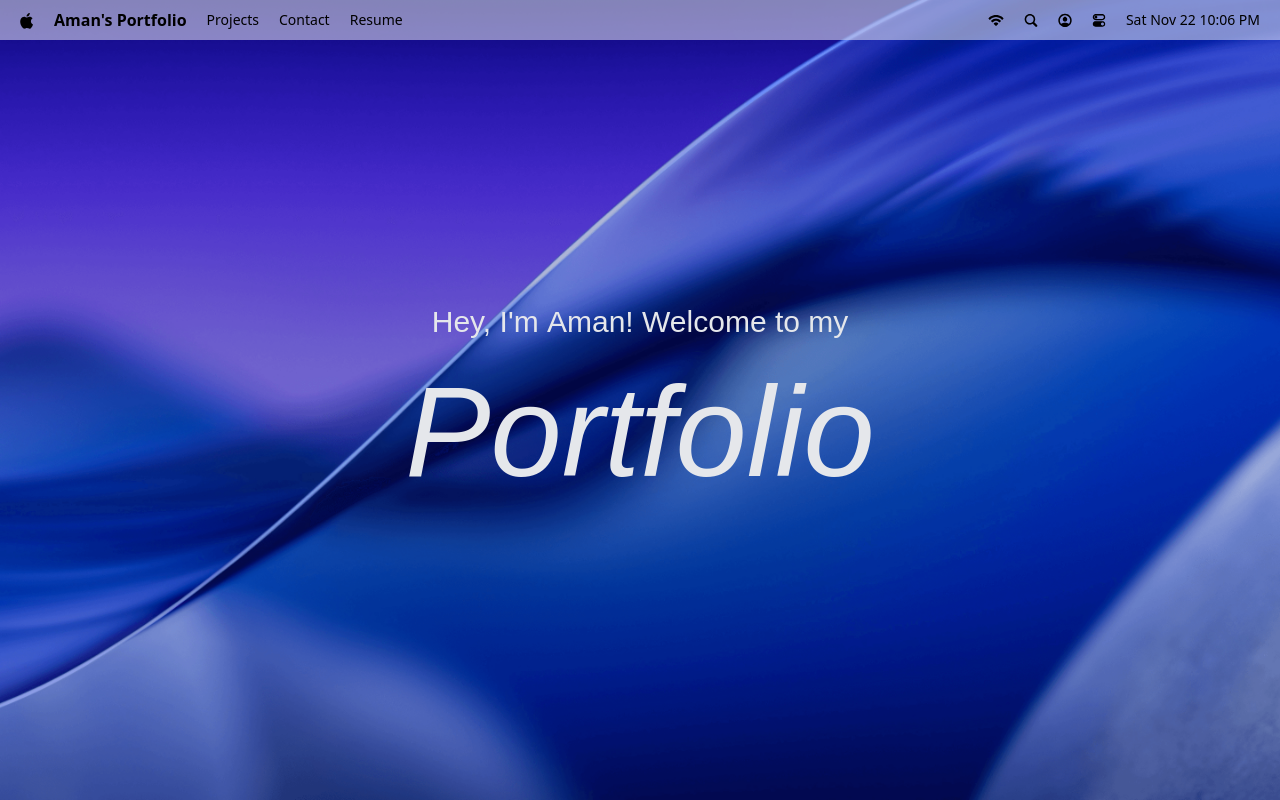
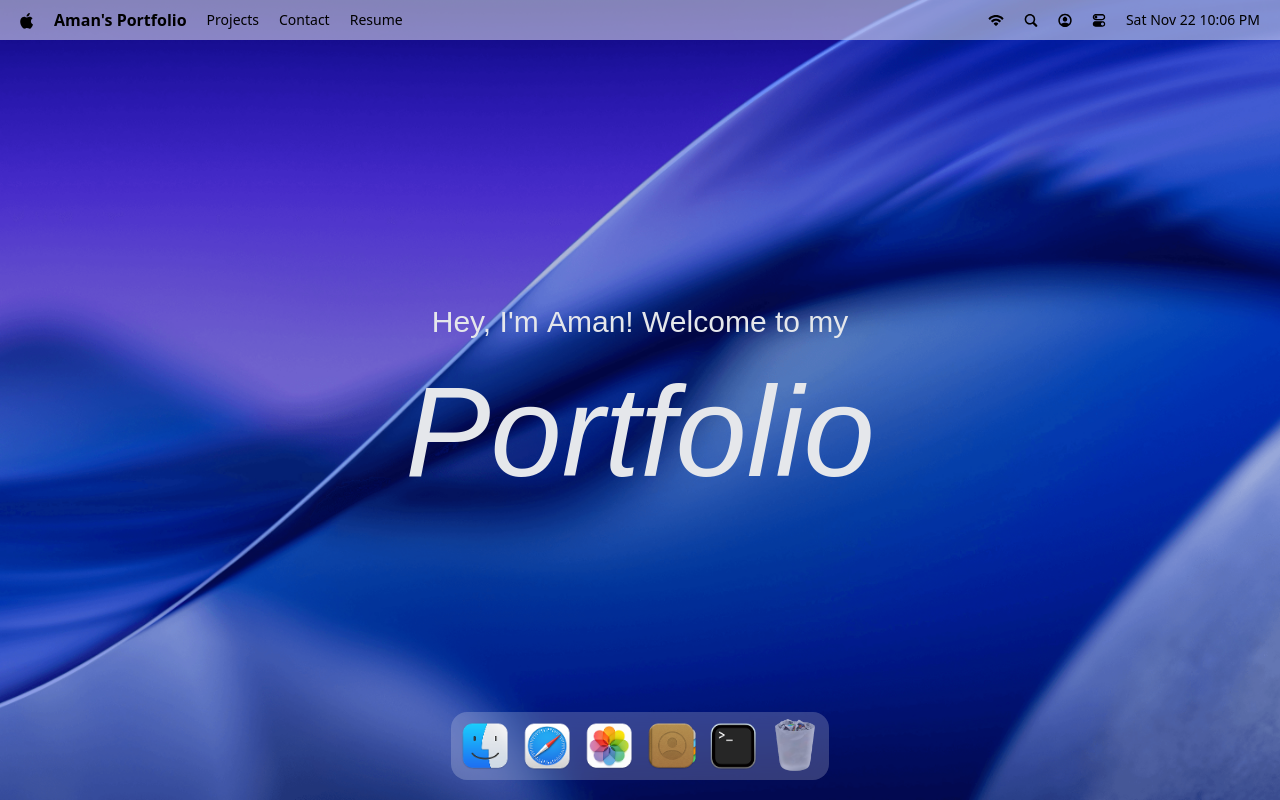
Before and after one commit to AmanDhanda01/macos_portfolio, a React (Vite) app: page / in a window 1280 px wide. Built offline with nearby package versions, Linux system fonts and the light colour scheme; a web font is replaced by a local one.

Commit message:
Added the dock section

```diff
--- a/package.json
+++ b/package.json
@@ -16,6 +16,7 @@
     "gsap": "^3.13.0",
     "react": "^19.2.0",
     "react-dom": "^19.2.0",
+    "react-tooltip": "^5.30.0",
     "tailwindcss": "^4.1.17"
   },
   "devDependencies": {
--- a/src/App.tsx
+++ b/src/App.tsx
@@ -1,5 +1,6 @@
 import Navbar from "@/components/Navbar";
 import Welcome from "@/components/Welcome";
+import Dock from "@/components/Dock";
 
 
 const App = () => {
@@ -7,6 +8,7 @@ const App = () => {
     <main>
        <Navbar/>
        <Welcome/>
+       <Dock/>
     </main>
   )
 }
--- /dev/null
+++ b/src/components/Dock.tsx
@@ -0,0 +1,94 @@
+import { Tooltip } from "react-tooltip";
+import gsap from "gsap";
+import { useGSAP } from "@gsap/react";
+import { useRef } from "react";
+
+import { dockApps } from "@/constants";
+
+const Dock = () => {
+  const dockRef = useRef<HTMLDivElement>(null);
+
+  useGSAP(() => {
+    const dock = dockRef.current;
+    if (!dock) return;
+
+    const icons = dock.querySelectorAll(".dock-icon");
+
+    const animateIcon = (mouseX:number) => {
+        const {left} = dock.getBoundingClientRect();
+        icons.forEach((icon) => {
+          const { left: iconLeft, width: iconWidth } = icon.getBoundingClientRect();
+          const center = iconLeft - left + iconWidth / 2;
+          const distance = Math.abs(mouseX - center);
+          const intensity = Math.exp(-(distance ** 2.5) / 2000);
+
+          gsap.to(icon, {
+            scale:1+0.25 * intensity,
+            y: -15 * intensity,
+            duration: 0.2,
+            ease: "power2.out",
+          });
+        });
+
+    }
+    const handleMouseMove = (event: MouseEvent) => {
+        const left = dock.getBoundingClientRect().left;
+        const mouseX = event.clientX - left;
+        animateIcon(mouseX);
+    }
+
+    const handleMouseLeave = () => {
+        icons.forEach((icon) => {
+            gsap.to(icon, {
+                scale:1,
+                y:0,
+                duration:0.3,
+                ease:"power1.out",
+            });
+        })
+    }
+    dock.addEventListener("mousemove", handleMouseMove);
+    dock.addEventListener("mouseleave", handleMouseLeave);
+
+    return () => {
+      dock.removeEventListener("mousemove", handleMouseMove);
+      dock.removeEventListener("mouseleave", handleMouseLeave);
+    };
+  }, []);
+
+  const toggleApp = (app) => {};
+  return (
+    <section id="dock">
+      <div ref={dockRef} className="dock-container">
+        {dockApps.map((app) => (
+          <div key={app.id} className="relative flex justify-center">
+            <button
+              type="button"
+              className="dock-icon"
+              aria-label={app.name}
+              data-tooltip-id="dock-tooltip"
+              data-tooltip-content={app.name}
+              data-tooltip-delay-show={150}
+              disabled={!app.canOpen}
+              onClick={() => toggleApp({ id: app.id, canOpen: app.canOpen })}
+            >
+              <img
+                src={app.icon}
+                alt={app.name}
+                className={app.canOpen ? "" : "opacity-60"}
+                loading="lazy"
+              />
+            </button>
+          </div>
+        ))}
+        <Tooltip
+          id="dock-tooltip"
+          place="top"
+          className="tooltip"
+        />
+      </div>
+    </section>
+  );
+};
+
+export default Dock;
--- a/src/constants/index.ts
+++ b/src/constants/index.ts
@@ -39,37 +39,37 @@ const dockApps = [
   {
     id: "finder",
     name: "Portfolio", // was "Finder"
-    icon: "finder.png",
+    icon: "/images/finder.png",
     canOpen: true,
   },
   {
     id: "safari",
     name: "Articles", // was "Safari"
-    icon: "safari.png",
+    icon: "/images/safari.png",
     canOpen: true,
   },
   {
     id: "photos",
     name: "Gallery", // was "Photos"
-    icon: "photos.png",
+    icon: "/images/photos.png",
     canOpen: true,
   },
   {
     id: "contact",
     name: "Contact", // or "Get in touch"
-    icon: "contact.png",
+    icon: "/images/contact.png",
     canOpen: true,
   },
   {
     id: "terminal",
     name: "Skills", // was "Terminal"
-    icon: "terminal.png",
+    icon: "/images/terminal.png",
     canOpen: true,
   },
   {
     id: "trash",
     name: "Archive", // was "Trash"
-    icon: "trash.png",
+    icon: "/images/trash.png",
     canOpen: false,
   },
 ];
```
Also changed, not shown: 1 other file (tests, documents, lock files or other folders).
